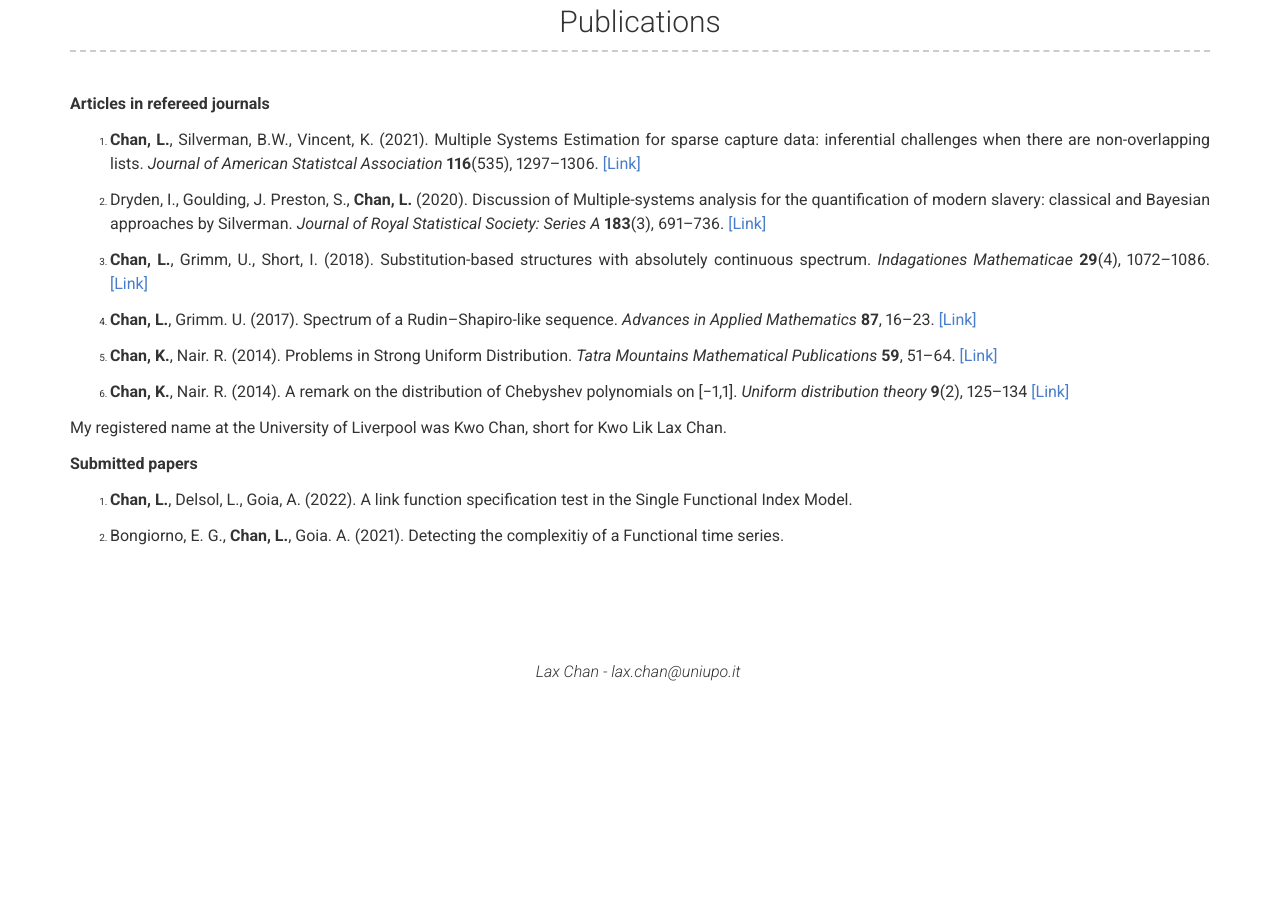
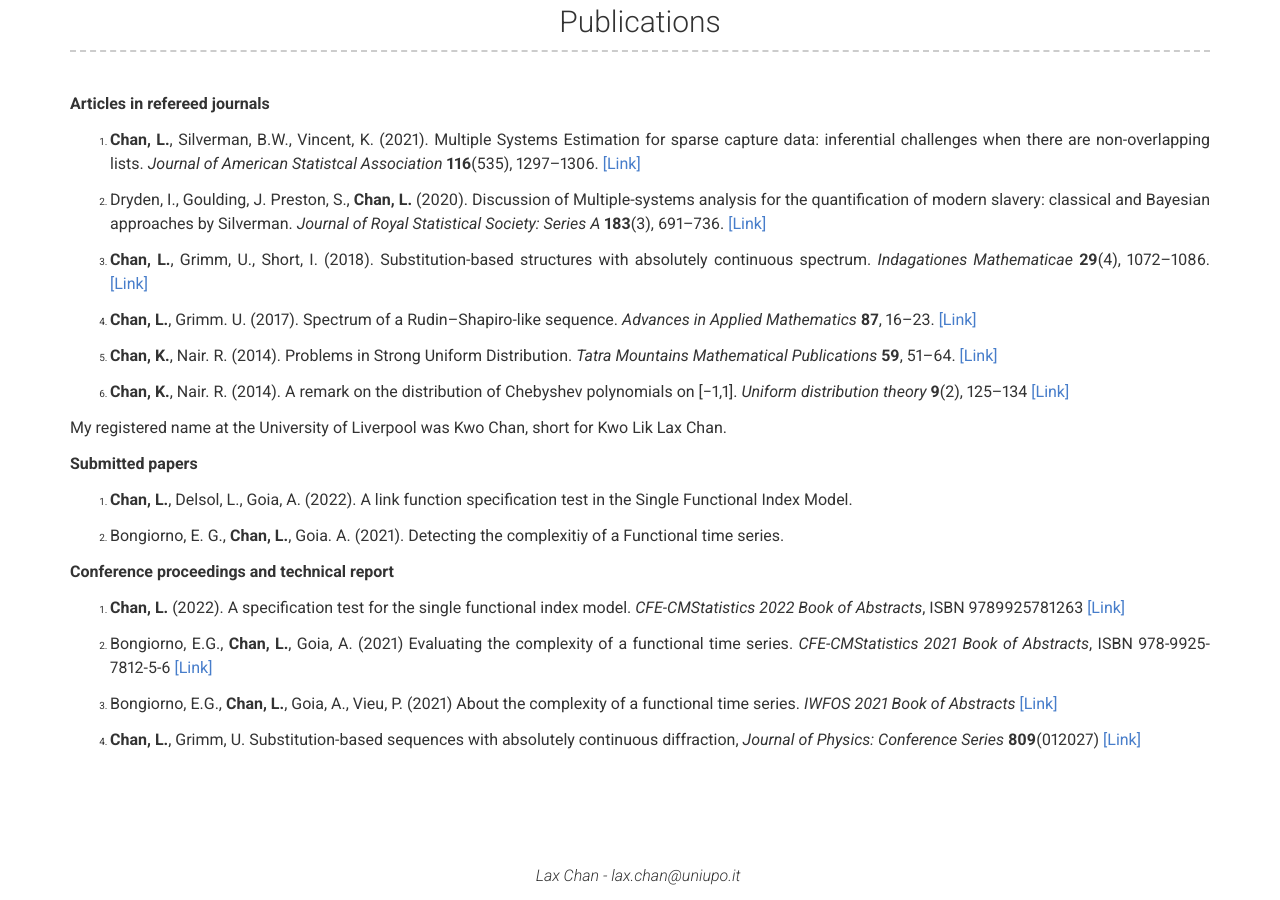
Before and after one commit to Laxchan/Laxchan.github.io, a Jekyll site: the page built from index.md, in a window 1280 px wide and 900 px high, scrolled down 1910 px. Built offline with Jekyll 4.4.1, drawn with Linux system fonts in a browser that asks for light colours; before the commit the page ends 2606 px from its top, so only the background shows below that.

Commit message:
Update _config.yml

```diff
--- a/_config.yml
+++ b/_config.yml
@@ -77,6 +77,20 @@ more_content: |
 
   1. Bongiorno, E. G., **Chan, L.**, Goia. A. (2021). Detecting the complexitiy of a Functional time series.
 
+  **Conference proceedings and technical report**
+
+  1. **Chan, L.** (2022). A specification test for the single functional index model. *CFE-CMStatistics 2022 Book of Abstracts*, ISBN 9789925781263
+  [[Link]](http://www.cmstatistics.org/CMStatistics2022/BoA.php)
+
+  1. Bongiorno, E.G., **Chan, L.**, Goia, A. (2021) Evaluating the complexity of a functional time series. *CFE-CMStatistics 2021 Book of Abstracts*, ISBN 978-9925-7812-5-6
+  [[Link]](http://www.cmstatistics.org/CMStatistics2021/BoA.php)
+
+  1. Bongiorno, E.G., **Chan, L.**, Goia, A., Vieu, P. (2021) About the complexity of a functional time series. *IWFOS 2021 Book of Abstracts*
+  [[Link]](https://iwfos2021.sci.muni.cz/programme)
+
+  1. **Chan, L.**, Grimm, U. Substitution-based sequences with absolutely continuous diffraction, *Journal of Physics: Conference Series* **809**(012027)
+  [[Link]](https://iopscience.iop.org/article/10.1088/1742-6596/809/1/012027)
+
 
 
 
```
